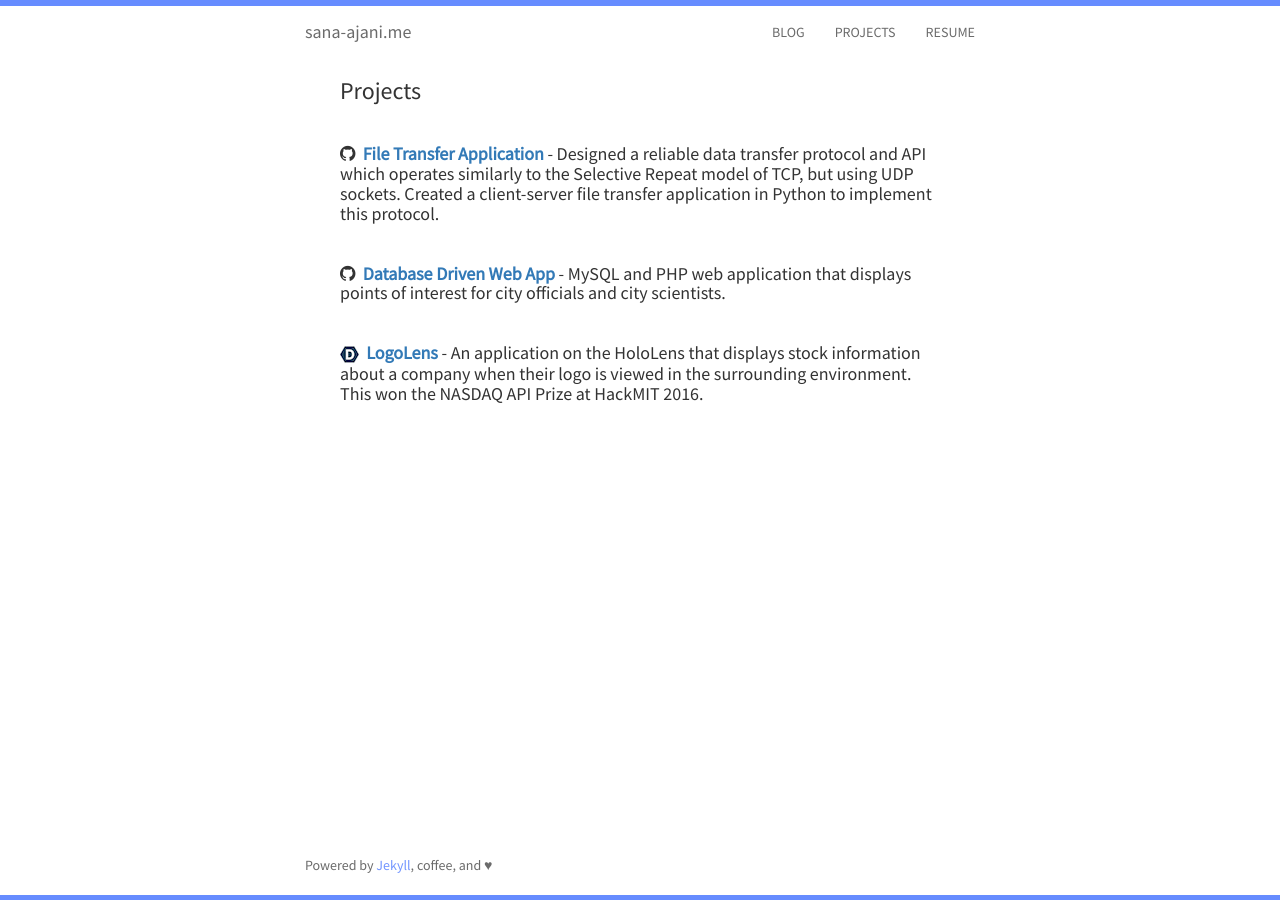
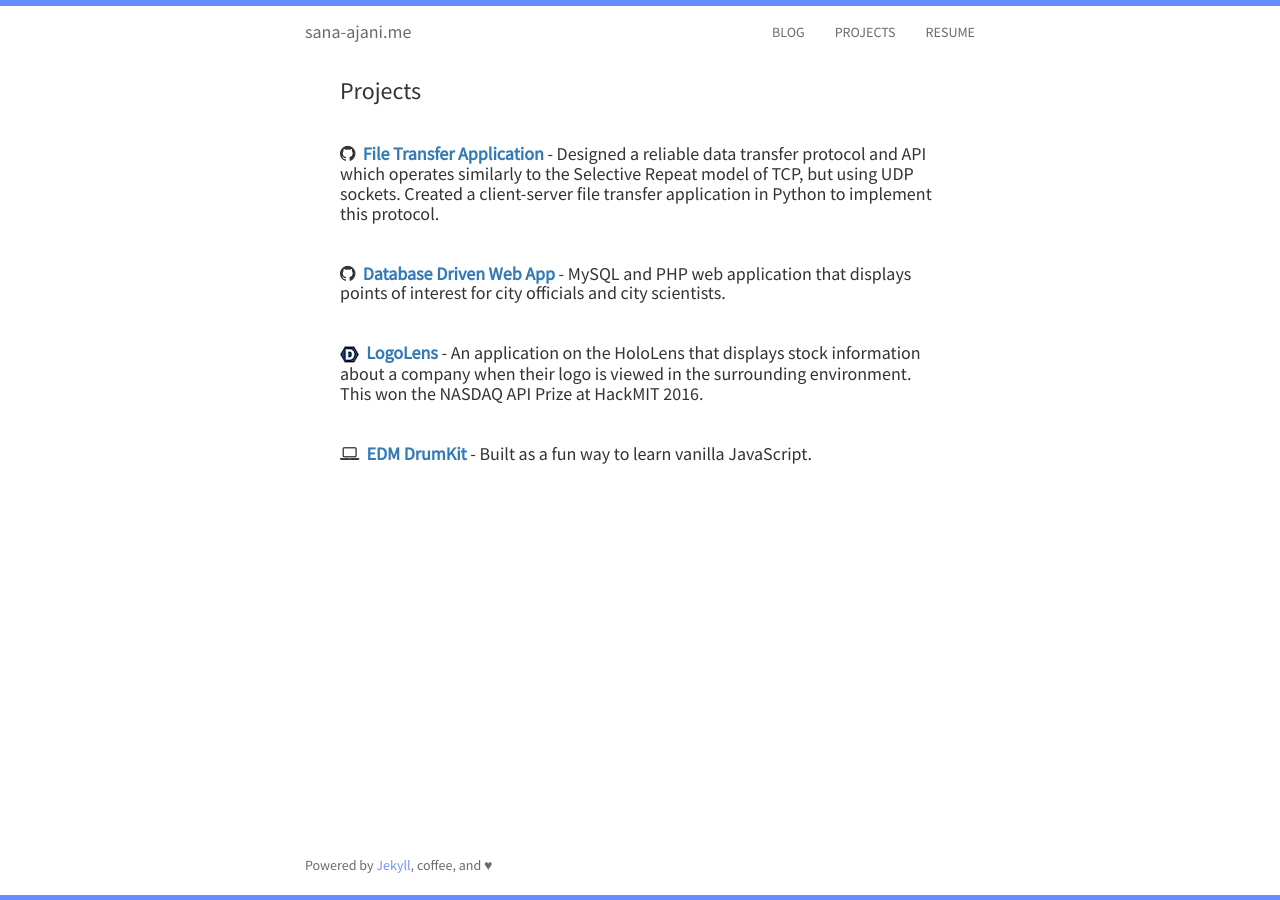
Before and after one commit to sana-ajani/sana-ajani.github.io, a Jekyll site: the page built from projects.html, in a window 1280 px wide. Built offline with Jekyll 4.4.1, drawn with Linux system fonts in a browser that asks for light colours; nearby versions of some CDN libraries.

Commit message:
added new project

```diff
--- a/projects.html
+++ b/projects.html
@@ -10,8 +10,13 @@ title: Projects
     <h4><i class="fa fa-github"></i>&nbsp;&nbsp;<strong><a href="https://github.com/sana-ajani/CS4400-WebApp/blob/master/README.md">Database Driven Web App</a></strong>
         - MySQL and PHP web application that displays points of interest for city officials and city scientists.
     </h4><br>
-    <h4><img src="static/img/devpost.jpg"></i>&nbsp;&nbsp;<strong><a href="https://devpost.com/software/logo-locator">LogoLens</a></strong>
+    <h4><img src="static/img/devpost.jpg">&nbsp;&nbsp;<strong><a href="https://devpost.com/software/logo-locator">LogoLens</a></strong>
         - An application on the HoloLens that displays stock information about a company when their logo is viewed in the surrounding environment. This won the NASDAQ API Prize at HackMIT 2016.
+    </h4><br>
+    <h4><i class="fa fa-laptop"></i>&nbsp;&nbsp;<strong><a href="http://www.sana-ajani.me/EDMDrumSet/">EDM DrumKit</a></strong>
+        - Built as a fun way to learn vanilla JavaScript.
     </h4>
 
+
+
 </div>
```
